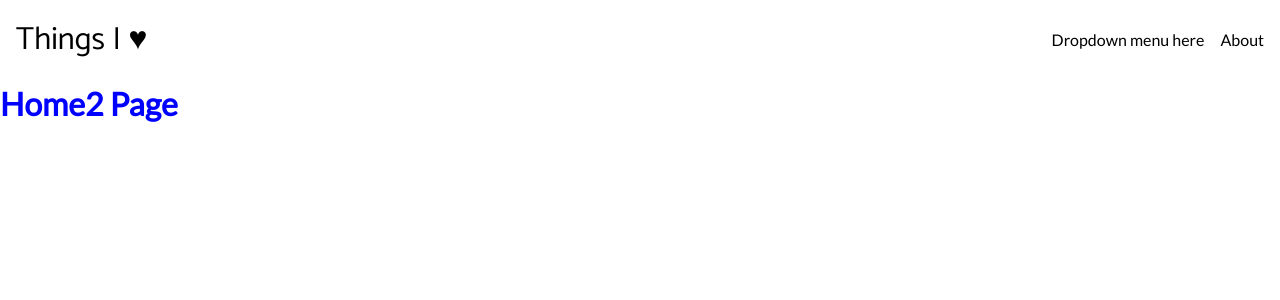
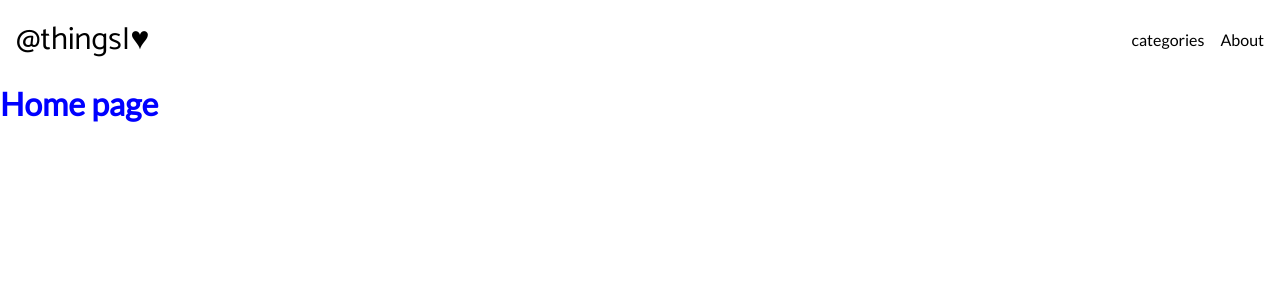
Before and after one commit to ceky/DigitalGarden, a Next.js app: page / in a window 1280 px wide. Shown: the top 300 px of the page. Built offline with nearby package versions, Linux system fonts and the light colour scheme; no server answers; the database is empty.

Commit message:
Get categories

```diff
--- /dev/null
+++ b/app/about/page.tsx
@@ -0,0 +1,3 @@
+export default function About() {
+  return <h1>Test is the about page</h1>;
+}
--- a/app/layout.tsx
+++ b/app/layout.tsx
@@ -1,4 +1,4 @@
-import MainNavigation from "@/components/main-navigation/MainNavigation";
+import MainNavigation from "@/components/main-navigation";
 import "../styles/globals.css";
 
 export default function RootLayout({
--- a/app/page.tsx
+++ b/app/page.tsx
@@ -1,6 +1,10 @@
 import "../styles/reset.css";
 import styles from "./page.module.css";
 
-export default function Home() {
-  return <h1 className={styles.header}>Home2 Page</h1>;
+export default async function Home() {
+  return (
+    <>
+      <h1 className={styles.header}>Home page</h1>
+    </>
+  );
 }
--- /dev/null
+++ b/components/categories/index.tsx
@@ -0,0 +1,27 @@
+"use client";
+
+import { useEffect, useCallback } from "react";
+import { NextPage } from "next";
+
+import supabase from "../../utils/supabase";
+
+const Categories: NextPage = () => {
+  const getCategories = useCallback(async () => {
+    let { data: categories, error } = await supabase
+      .from("categories")
+      .select("name");
+    console.info(categories);
+  }, []);
+
+  useEffect(() => {
+    getCategories();
+  }, [getCategories]);
+
+  return (
+    <>
+      <div>categories</div>
+    </>
+  );
+};
+
+export default Categories;
--- a/components/main-navigation/MainNavigation.tsx
+++ /dev/null
@@ -1,13 +0,0 @@
-import style from "./MainNavigation.module.css";
-
-export default function MainNavigation() {
-  return (
-    <header className={style.headerContainer}>
-      <div className="heading">Things I ♥</div>
-      <ul className={style.menu}>
-        <li>Dropdown menu here</li>
-        <li>About</li>
-      </ul>
-    </header>
-  );
-}
--- /dev/null
+++ b/components/main-navigation/index.tsx
@@ -0,0 +1,17 @@
+import { NextPage } from "next";
+import Categories from "../categories";
+import style from "./MainNavigation.module.css";
+
+const MainNavigation: NextPage = () => {
+  return (
+    <header className={style.headerContainer}>
+      <div className="heading">@thingsI♥</div>
+      <ul className={style.menu}>
+        <Categories />
+        <li>About</li>
+      </ul>
+    </header>
+  );
+};
+
+export default MainNavigation;
--- a/package.json
+++ b/package.json
@@ -10,9 +10,11 @@
   },
   "dependencies": {
     "@next/font": "13.1.2",
+    "@supabase/supabase-js": "^2.4.1",
     "@types/node": "18.11.18",
     "@types/react": "18.0.26",
     "@types/react-dom": "18.0.10",
+    "antd": "^5.1.6",
     "eslint": "8.32.0",
     "eslint-config-next": "13.1.2",
     "next": "13.1.2",
--- /dev/null
+++ b/utils/supabase.ts
@@ -0,0 +1,6 @@
+import { createClient } from '@supabase/supabase-js'
+
+export default createClient(
+  process.env.NEXT_PUBLIC_SUPABASE_URL!,
+  process.env.NEXT_PUBLIC_SUPABASE_ANON_KEY!
+)
```
Also changed, not shown: app/test/page.tsx (deleted, +0 -3 lines), 1 other file (tests, documents, lock files or other folders).
